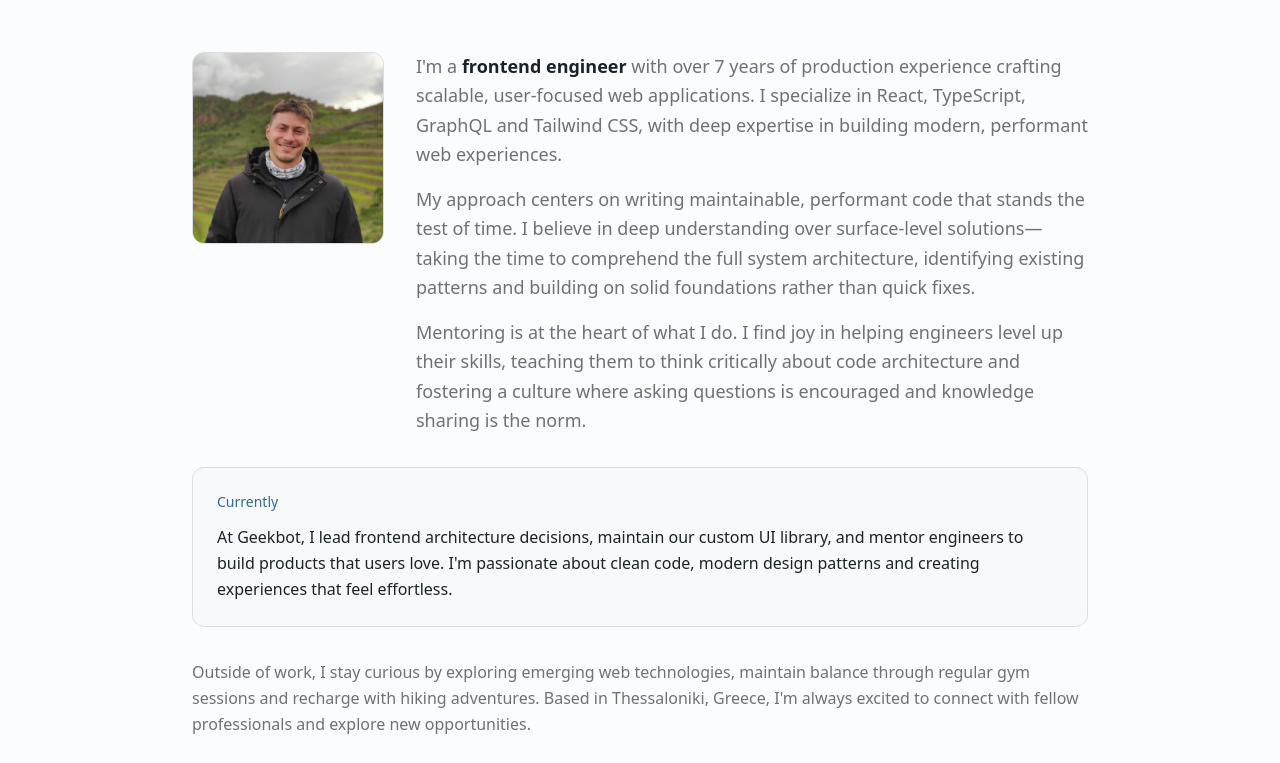
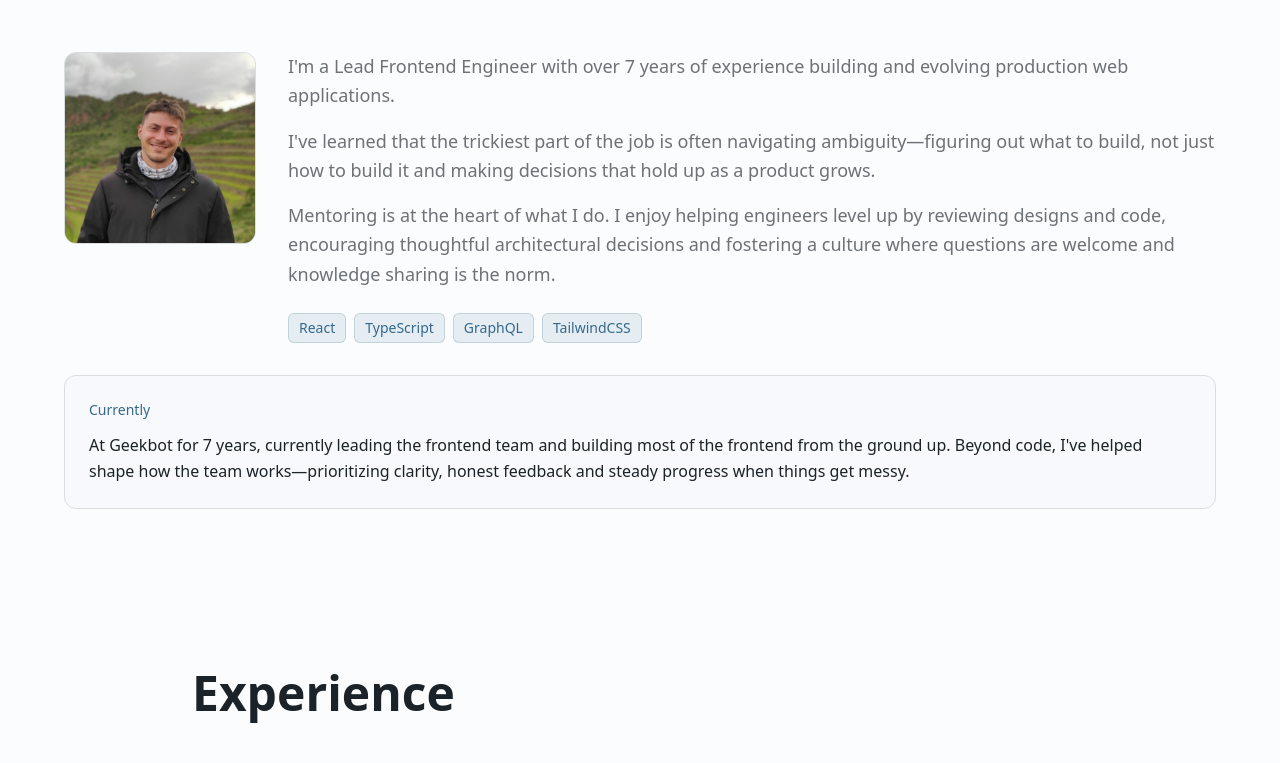
Before and after one commit to theodamia/theodamia.dev, a Next.js app: page / in a window 1280 px wide. Shown: the part 924-1687 px from the top of the page. Built offline with nearby package versions, Linux system fonts and the light colour scheme.

Commit message:
Added core skills in about me section

```diff
--- a/components/about.tsx
+++ b/components/about.tsx
@@ -3,6 +3,8 @@
 import { useEffect, useRef, useState } from 'react';
 import Image from 'next/image';
 import anime from 'animejs';
+
+const SKILLS = ['React', 'TypeScript', 'GraphQL', 'TailwindCSS'];
 
 export function About() {
   const sectionRef = useRef<HTMLElement>(null);
@@ -41,8 +43,8 @@ export function About() {
   }, [hasAnimated]);
 
   return (
-    <section ref={sectionRef} id='about' className='flex min-h-screen items-center px-4 py-20'>
-      <div className='mx-auto w-full max-w-4xl'>
+    <section ref={sectionRef} id='about' className='flex items-center px-4 py-20'>
+      <div className='mx-auto w-full max-w-6xl'>
         <div ref={contentRef} className='space-y-8'>
           <h2 className='mb-12 text-4xl font-bold md:text-5xl' style={{ opacity: 0 }}>
             About Me
@@ -62,23 +64,29 @@ export function About() {
 
             <div className='text-muted-foreground flex-1 space-y-4 text-lg leading-relaxed'>
               <p>
-                I'm a <span className='text-foreground font-semibold'>frontend engineer</span> with
-                over 7 years of production experience crafting scalable, user-focused web
-                applications. I specialize in React, TypeScript, GraphQL and Tailwind CSS, with deep
-                expertise in building modern, performant web experiences.
+                I'm a Lead Frontend Engineer with over 7 years of experience building and evolving
+                production web applications.
               </p>
               <p>
-                My approach centers on writing maintainable, performant code that stands the test of
-                time. I believe in deep understanding over surface-level solutions—taking the time
-                to comprehend the full system architecture, identifying existing patterns and
-                building on solid foundations rather than quick fixes.
+                I've learned that the trickiest part of the job is often navigating
+                ambiguity—figuring out what to build, not just how to build it and making decisions
+                that hold up as a product grows.
               </p>
               <p>
-                Mentoring is at the heart of what I do. I find joy in helping engineers level up
-                their skills, teaching them to think critically about code architecture and
-                fostering a culture where asking questions is encouraged and knowledge sharing is
-                the norm.
+                Mentoring is at the heart of what I do. I enjoy helping engineers level up by
+                reviewing designs and code, encouraging thoughtful architectural decisions and
+                fostering a culture where questions are welcome and knowledge sharing is the norm.
               </p>
+              <div className='flex flex-wrap gap-2 pt-2'>
+                {SKILLS.map(skill => (
+                  <span
+                    key={skill}
+                    className='bg-primary/10 text-primary border-primary/20 rounded-md border px-2.5 py-1 text-sm font-medium'
+                  >
+                    {skill}
+                  </span>
+                ))}
+              </div>
             </div>
           </div>
 
@@ -88,21 +96,9 @@ export function About() {
           >
             <div className='text-primary text-sm font-medium'>Currently</div>
             <p className='text-foreground text-base leading-relaxed'>
-              At Geekbot, I lead frontend architecture decisions, maintain our custom UI library,
-              and mentor engineers to build products that users love. I'm passionate about clean
-              code, modern design patterns and creating experiences that feel effortless.
-            </p>
-          </div>
-
-          <div
-            className='text-muted-foreground space-y-4 text-base leading-relaxed'
-            style={{ opacity: 0 }}
-          >
-            <p>
-              Outside of work, I stay curious by exploring emerging web technologies, maintain
-              balance through regular gym sessions and recharge with hiking adventures. Based in
-              Thessaloniki, Greece, I'm always excited to connect with fellow professionals and
-              explore new opportunities.
+              At Geekbot for 7 years, currently leading the frontend team and building most of the
+              frontend from the ground up. Beyond code, I've helped shape how the team
+              works—prioritizing clarity, honest feedback and steady progress when things get messy.
             </p>
           </div>
         </div>
```
